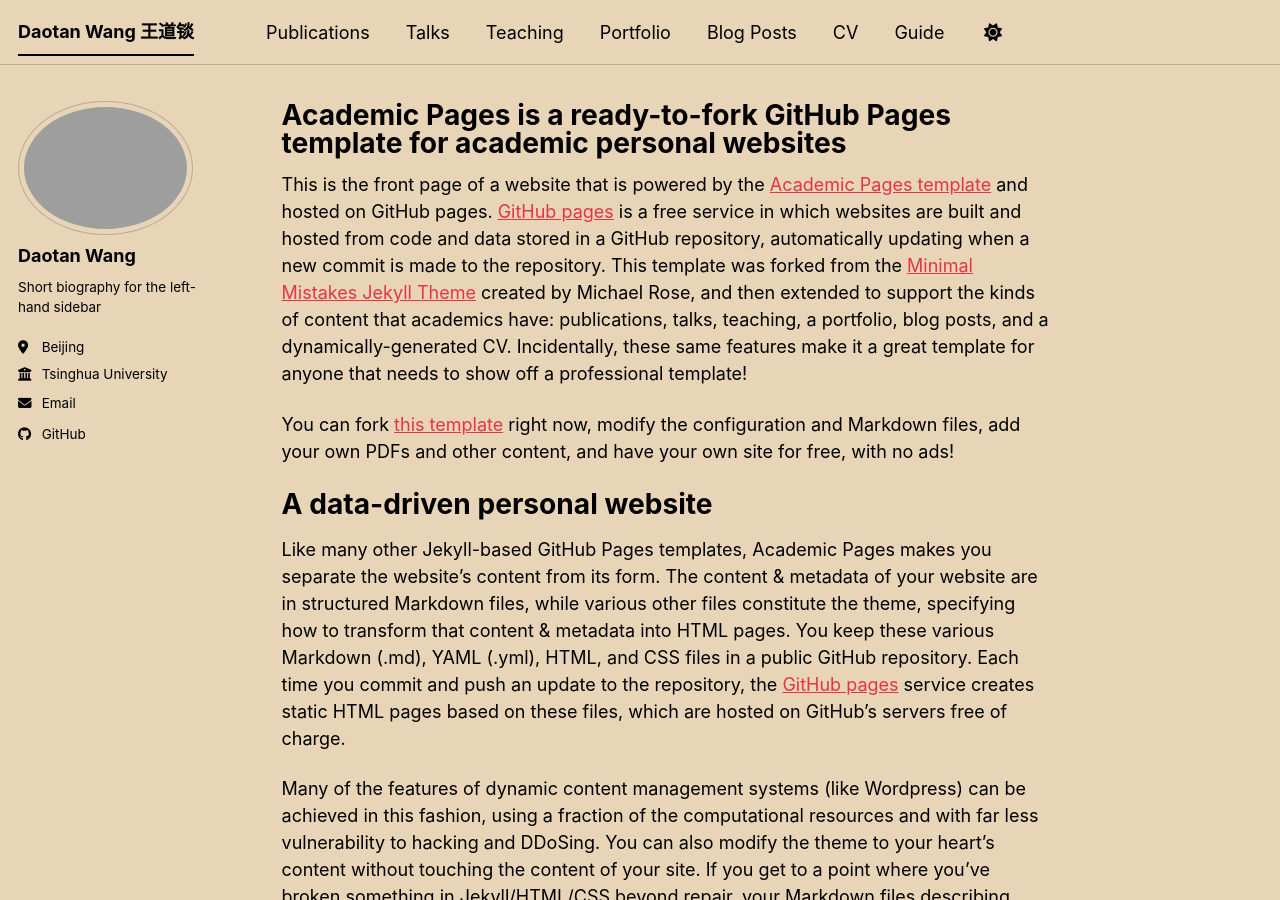
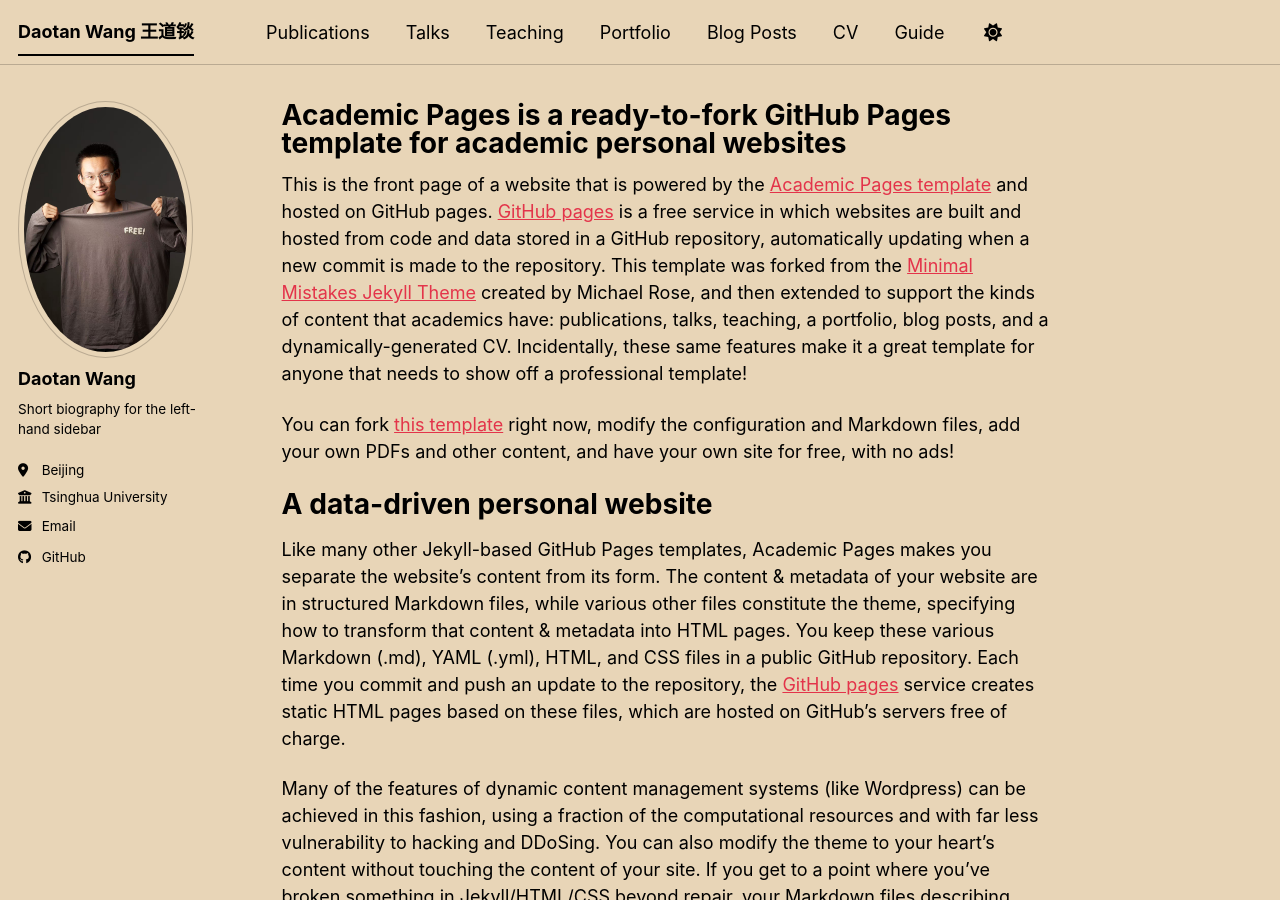
Before and after one commit to wangdt23/wangdt23.github.io, a Jekyll site: the page built from _pages/about.md, in a window 1280 px wide and 900 px high. Built offline with Jekyll 4.4.1, drawn with Linux system fonts in a browser that asks for light colours; a script bundle is joined from its source files by our own code; library files that are not in the unit come from our copies.

Commit message:
photo correction

```diff
--- a/_config.yml
+++ b/_config.yml
@@ -23,7 +23,7 @@
 #               Additional customization can be done by editing /_includes/author-profile.html
 author:
   # Biographic information
-  avatar           : "foto.png"
+  avatar           : "foto.jpg"
   name             : "Daotan Wang"
   pronouns         : # example: "she/her"
   bio              : "Short biography for the left-hand sidebar"
```
Also changed, not shown: images/foto.jpg (renamed from foto.jpg).
